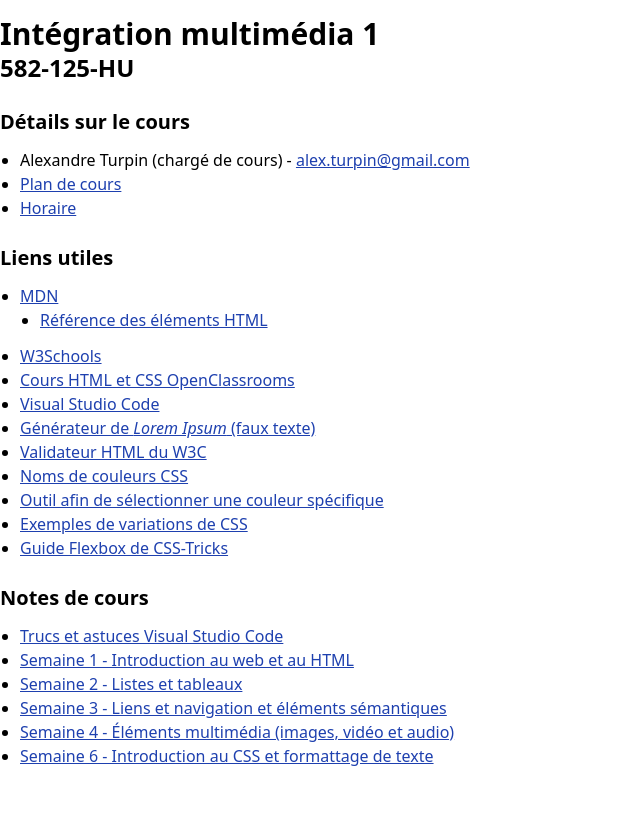
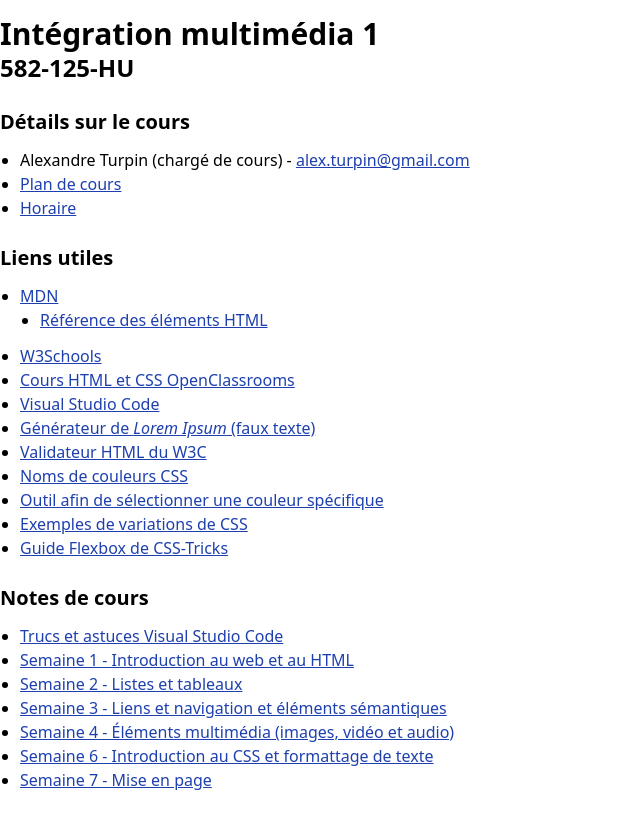
Before and after one commit to alexturpin/582-125-HU, a Next.js app: page / in a window 1280 px wide. Shown: the top 828 px of the page, without its empty margins (0-640 px from the left). Built offline with nearby package versions, Linux system fonts and the light colour scheme.

Commit message:
Week 7 link

```diff
--- a/src/pages/index.tsx
+++ b/src/pages/index.tsx
@@ -103,6 +103,11 @@ const Home = () => {
               <a>Semaine 6 - Introduction au CSS et formattage de texte</a>
             </Link>
           </li>
+          <li>
+            <Link href="/cours/07-mise-en-page">
+              <a>Semaine 7 - Mise en page</a>
+            </Link>
+          </li>
         </ul>
       </section>
     </>
```
